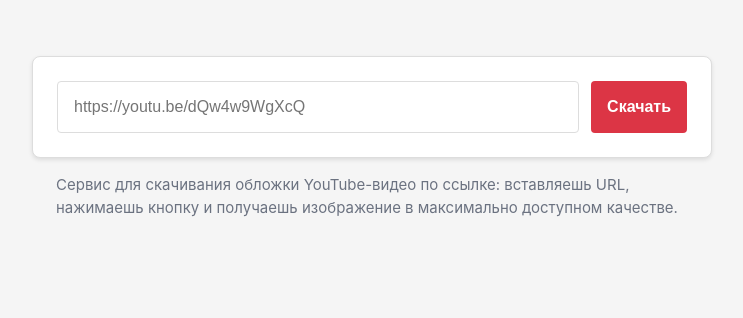
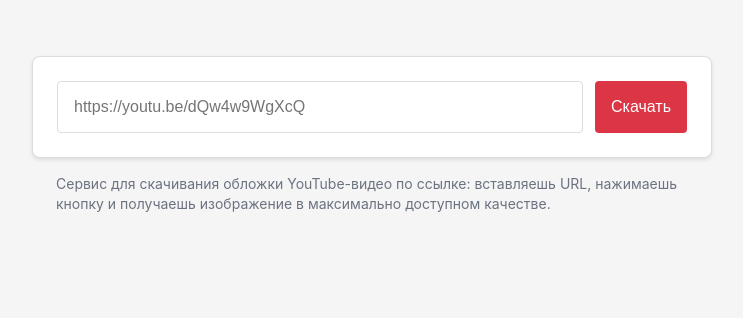
Before and after one commit to michaelbel/covergrab, a website: page index.html in a window 1280 px wide. Shown: the whole page, without its empty margins (268-1011 px from the left). Drawn offline with Linux system fonts and the light colour scheme.

Commit message:
Adjust typography styling

```diff
--- a/styles.css
+++ b/styles.css
@@ -69,7 +69,7 @@ button {
   background: #dc3545;
   color: #ffffff;
   font-size: 16px;
-  font-weight: 600;
+  font-weight: 500;
   cursor: pointer;
   transition: background-color 0.2s ease, opacity 0.2s ease;
 }
@@ -93,8 +93,8 @@ button:disabled {
 .description {
   margin: 16px 0 0;
   padding: 0 24px;
-  font-size: 15px;
-  line-height: 1.5;
+  font-size: 14px;
+  line-height: 1.4;
   color: #6b7280;
 }
 
```
